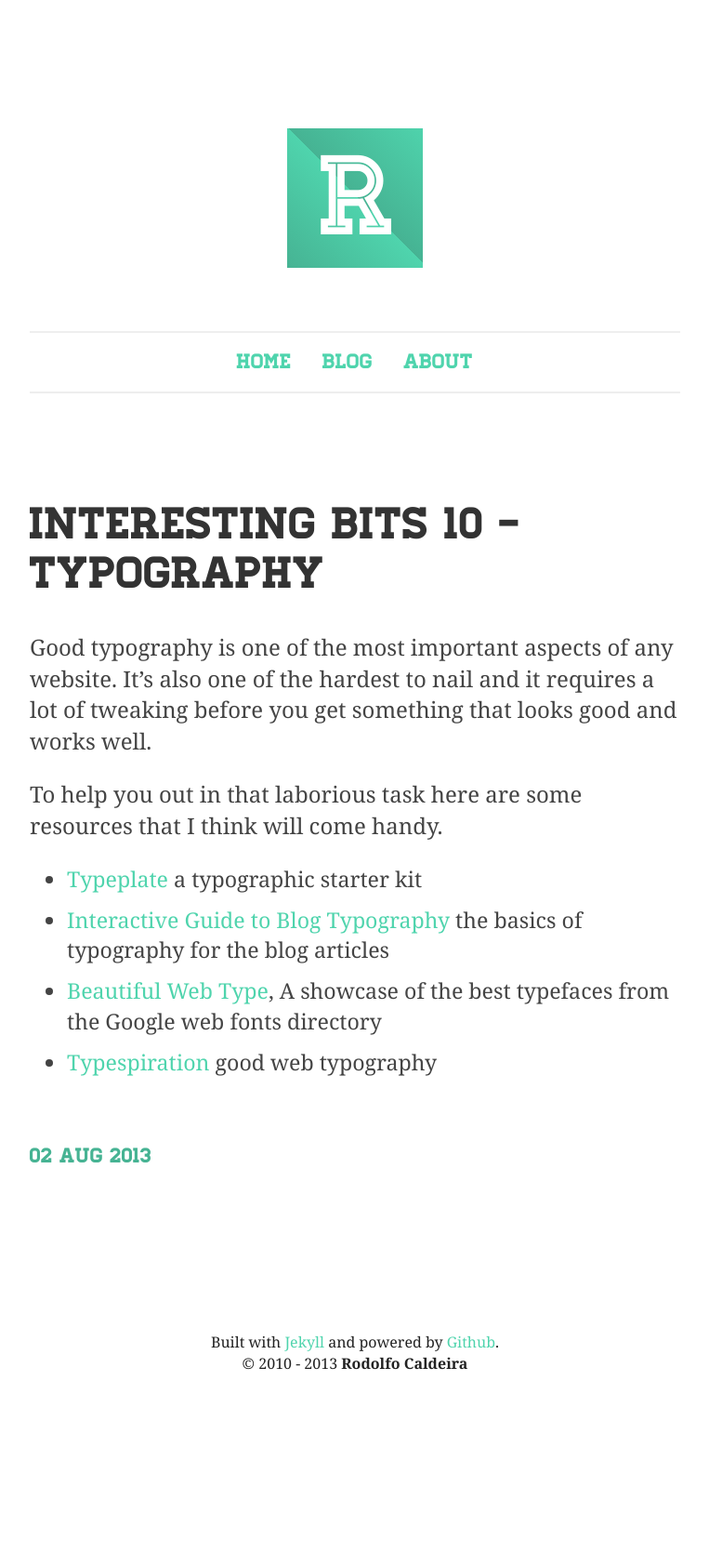
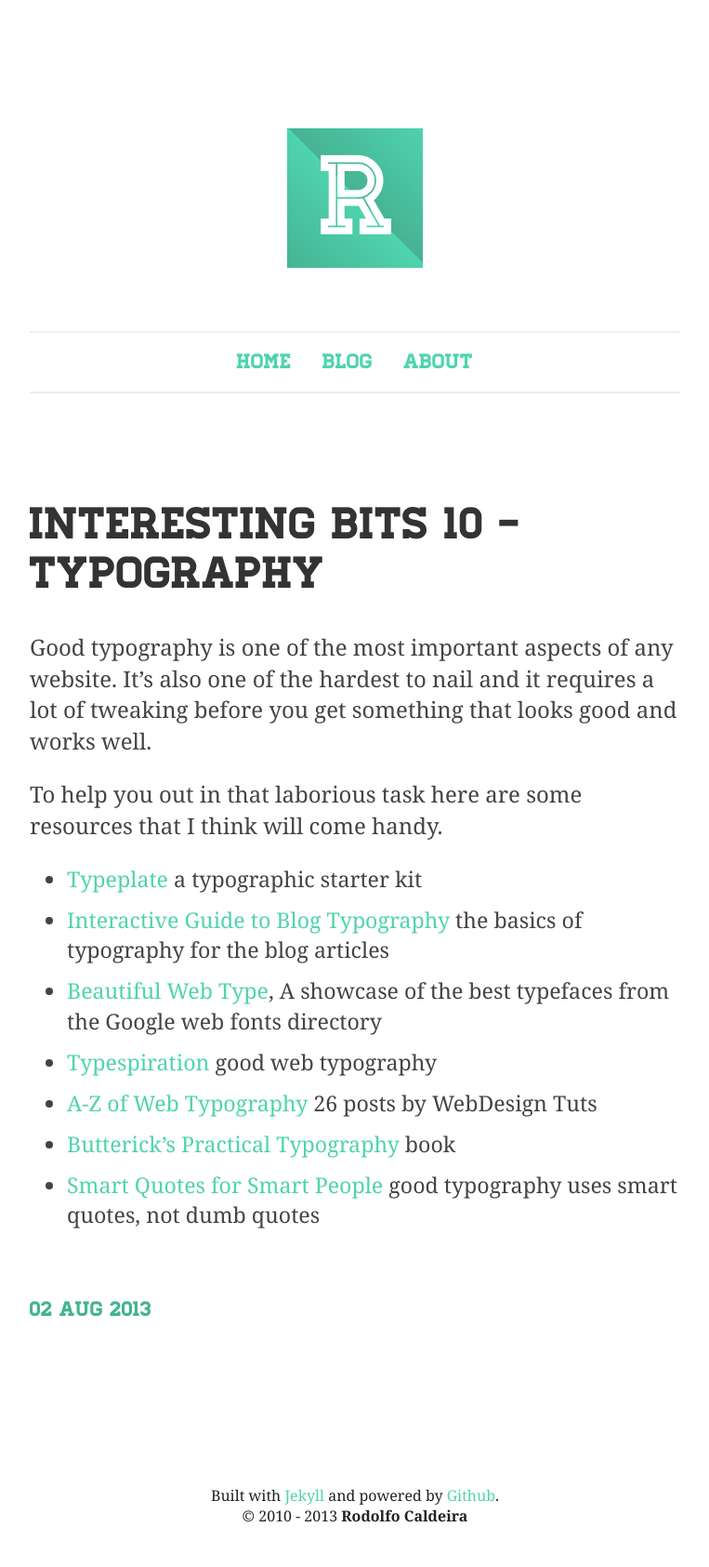
Before and after one commit to rodolfocaldeira/rodolfocaldeira.github.com, a Jekyll site: the page built from _posts/2013-08-02-interesting-bits-10-typography.md, in a window 1280 px wide. Shown: the whole page at 93% size, without its empty margins (258-1021 px from the left). Built offline with Jekyll 4.4.1, drawn with Linux system fonts in a browser that asks for light colours; before the commit the page ends 1520 px from its top, so only the background shows below that.

Commit message:
Updated the typography post.

```diff
--- a/_posts/2013-08-02-interesting-bits-10-typography.md
+++ b/_posts/2013-08-02-interesting-bits-10-typography.md
@@ -12,3 +12,6 @@ To help you out in that laborious task here are some resources that I think will
 - [Interactive Guide to Blog Typography](http://www.kaikkonendesign.fi/typography/section/11) the basics of typography for the blog articles
 - [Beautiful Web Type](http://hellohappy.org/beautiful-web-type/), A showcase of the best typefaces from the Google web fonts directory
 - [Typespiration](http://typespiration.com/) good web typography
+- [A-Z of Web Typography](http://webdesign.tutsplus.com/sessions/a-z-of-web-typography/) 26 posts by WebDesign Tuts
+- [Butterick’s Practical Typography](http://practicaltypography.com/) book
+- [Smart Quotes for Smart People](http://smartquotesforsmartpeople.com/) good typography uses smart quotes, not dumb quotes
```
